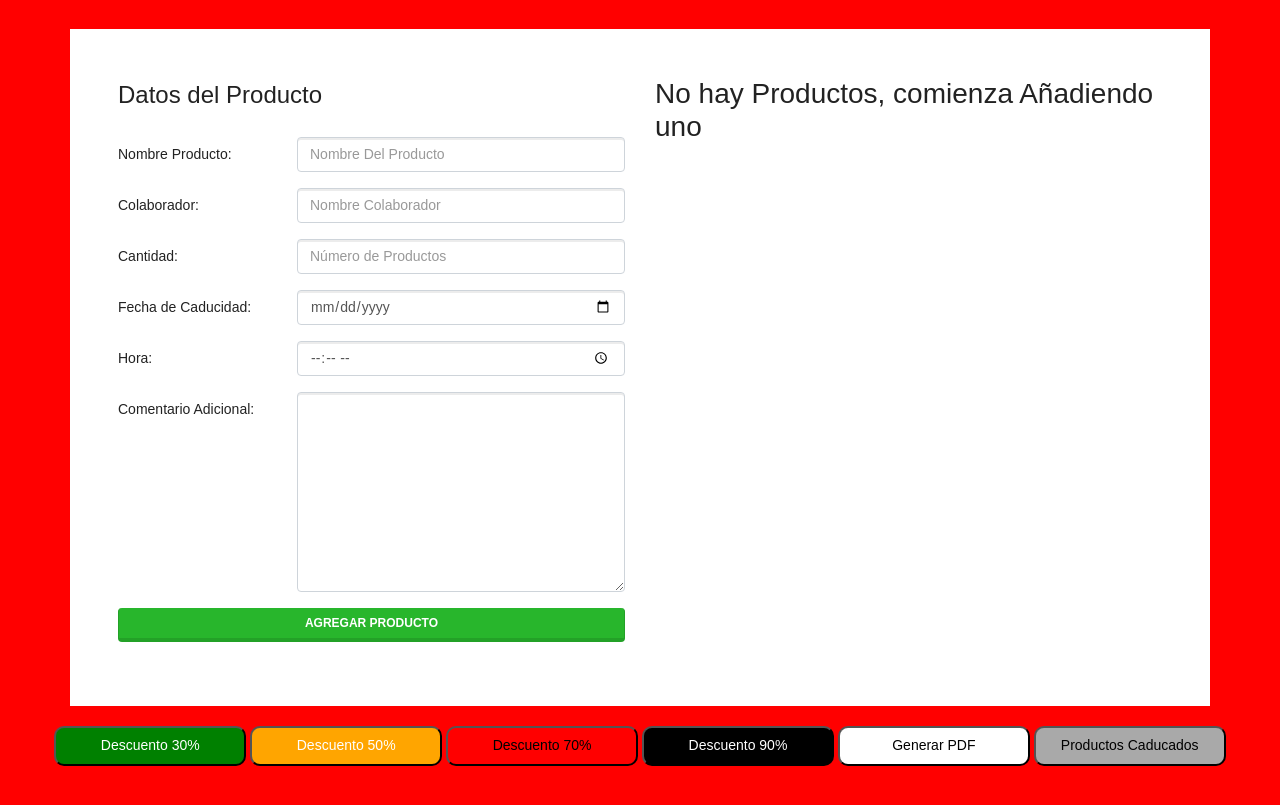
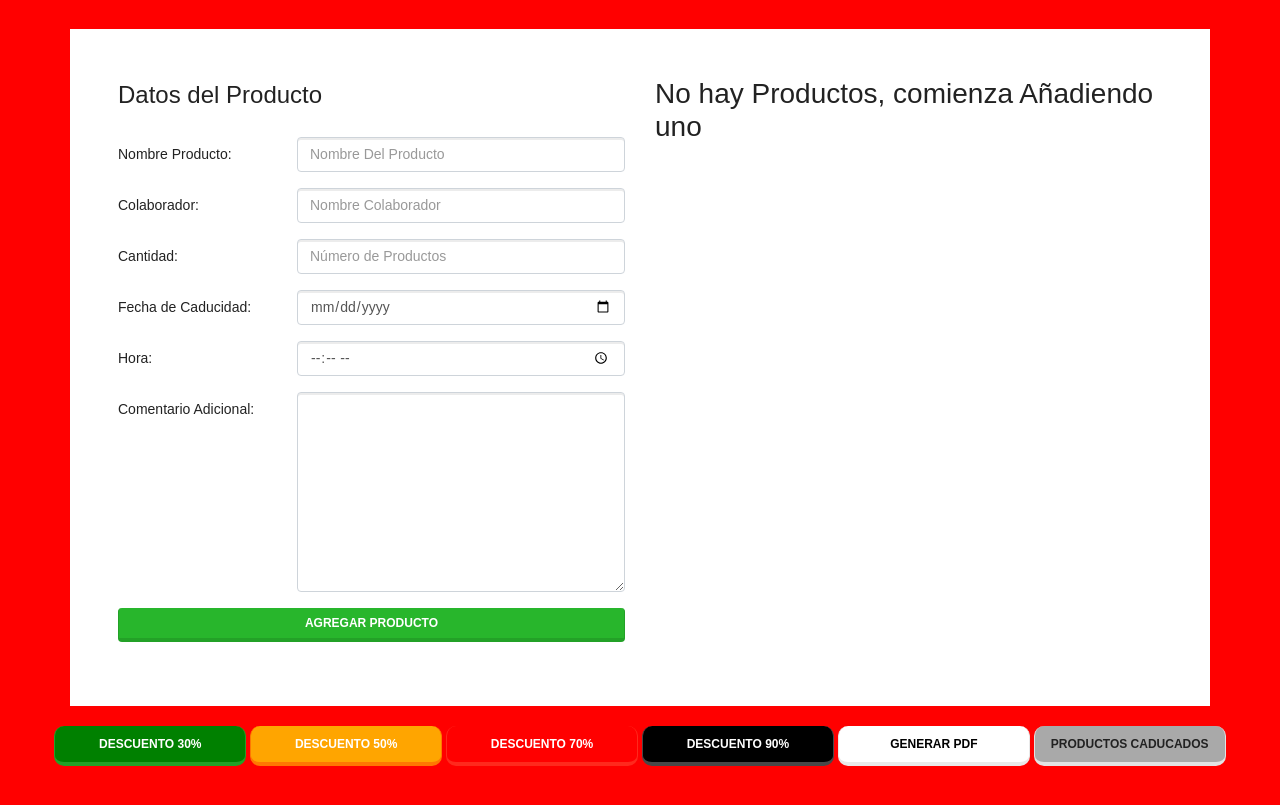
Before and after one commit to DavidLeonDaTrindade/ControlCaducados, a plain HTML site: page index.html in a window 1280 px wide. Shown: the part 125-930 px from the top of the page. Drawn offline with Linux system fonts and the light colour scheme.

Commit message:
styl botones

```diff
--- a/index.html
+++ b/index.html
@@ -66,12 +66,12 @@
     </div><!--.container-->
     <footer>
         <div>
-            <button id="boton1">Descuento 30%</button>
-            <button id="boton2">Descuento 50%</button>
-            <button id="boton3">Descuento 70%</button>
-            <button id="boton4">Descuento 90%</button>
-            <button id="generarPDF">Generar PDF</button>
-            <button id="btnProductosCaducados">Productos Caducados</button>
+            <button id="boton1" class="btn btn-success">Descuento 30%</button>
+            <button id="boton2" class="btn btn-warning">Descuento 50%</button>
+            <button id="boton3" class="btn btn-danger">Descuento 70%</button>
+            <button id="boton4" class="btn btn-dark">Descuento 90%</button>
+            <button id="generarPDF" class="btn btn-light">Generar PDF</button>
+            <button id="btnProductosCaducados" class="btn btn-secondary">Productos Caducados</button>
             <ul id="citas" class="list-group lista-citas"></ul>
         </div>
         <div id="resultado"></div>
--- a/js/app.js
+++ b/js/app.js
@@ -444,11 +444,11 @@ function filtrarProducto(descuento) {
             eliminarProducto(producto.dataset.id);
             productosCaducados.push(producto);
         }
-        if (diasDiferencia <= 90 && diasDiferencia > 60) {
+        if (diasDiferencia <= 60 && diasDiferencia > 30) {
             productoDescuento = 30;
-        } else if (diasDiferencia <= 60 && diasDiferencia > 30) {
+        } else if (diasDiferencia <= 30 && diasDiferencia > 21) {
             productoDescuento = 50;
-        } else if (diasDiferencia <= 30 && diasDiferencia > 7) {
+        } else if (diasDiferencia <= 21 && diasDiferencia > 7) {
             productoDescuento = 70;
         } else if (diasDiferencia <= 7) {
             productoDescuento = 90;
```
